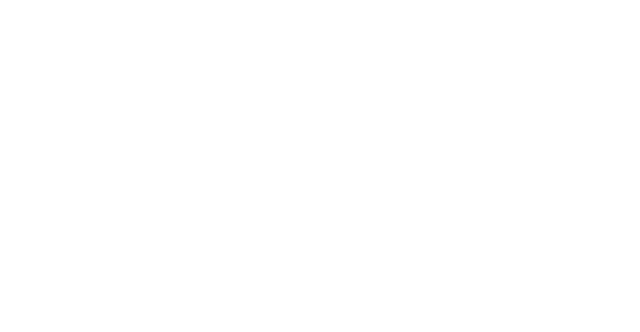
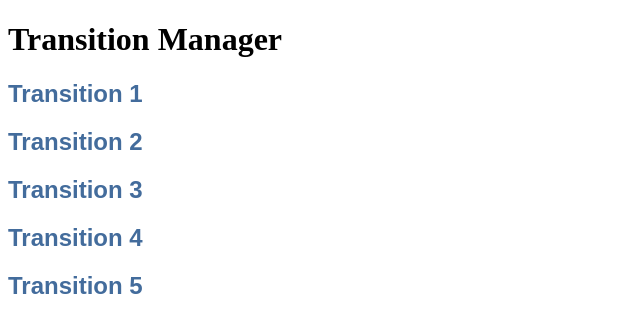
Before and after one commit to Michael-Bissinger/CSS-Transitions-implementation, a plain HTML site: page index.html in a window 1280 px wide. Shown: the whole page, without its empty margins (0-640 px from the left). Drawn offline with Linux system fonts and the light colour scheme.

Commit message:
Add css-file and captions h1,h2

```diff
--- a/index.html
+++ b/index.html
@@ -3,9 +3,18 @@
   <head>
     <meta charset="utf-8" />
     <meta name="viewport" content="width=device-width, initial-scale=1.0" />
+    <link rel="stylesheet" href="style.css" type='text/css'>
     <title>Titel</title>
   </head>
   <body>
+    <h1>Transition Manager</h1>
 
+    <div class="rand">
+      <h2>Transition 1</h2>
+      <h2>Transition 2</h2>
+      <h2>Transition 3</h2>
+      <h2>Transition 4</h2>
+      <h2>Transition 5</h2>
+    </div>
   </body>
 </html>
--- /dev/null
+++ b/style.css
@@ -0,0 +1,7 @@
+.rand {
+    color:#436C9C;
+	font-family: Arial;
+	margin: 4px 0 4px 0;
+	font-weight: bold;
+
+}
```
